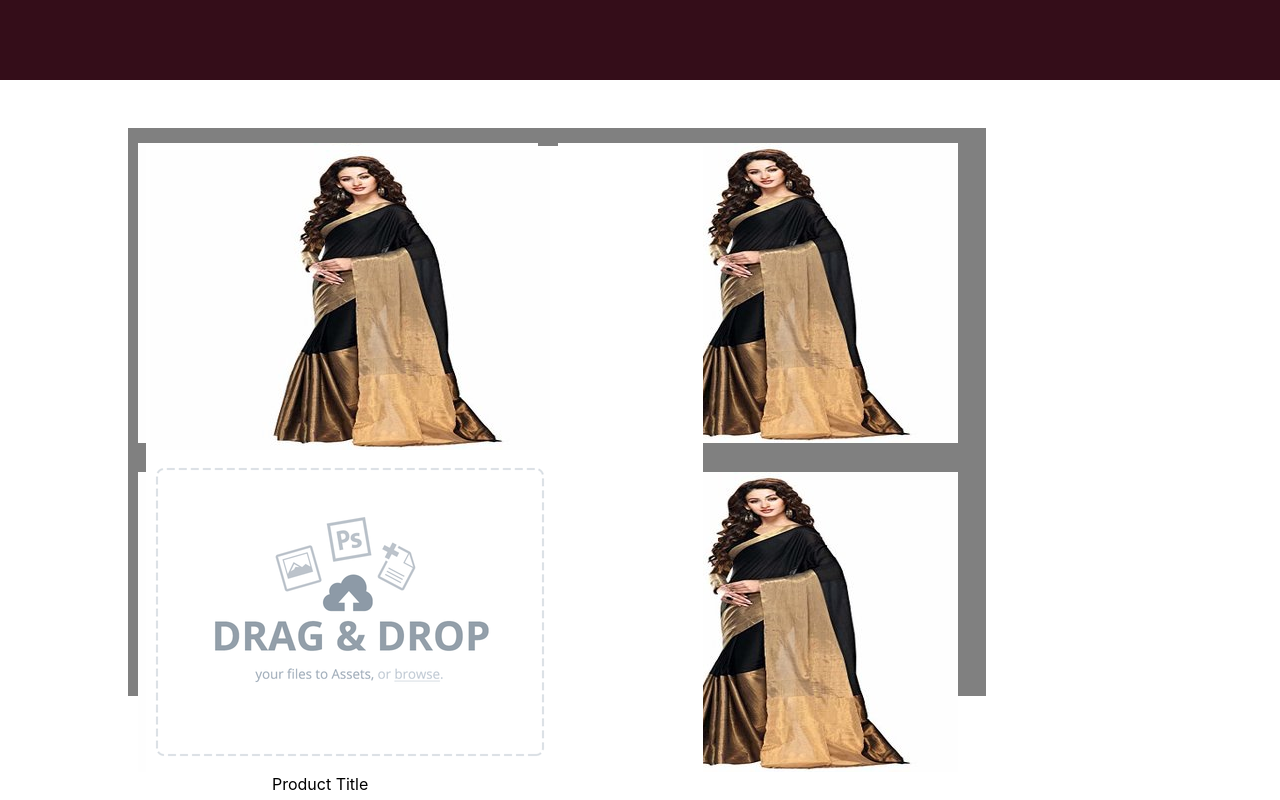
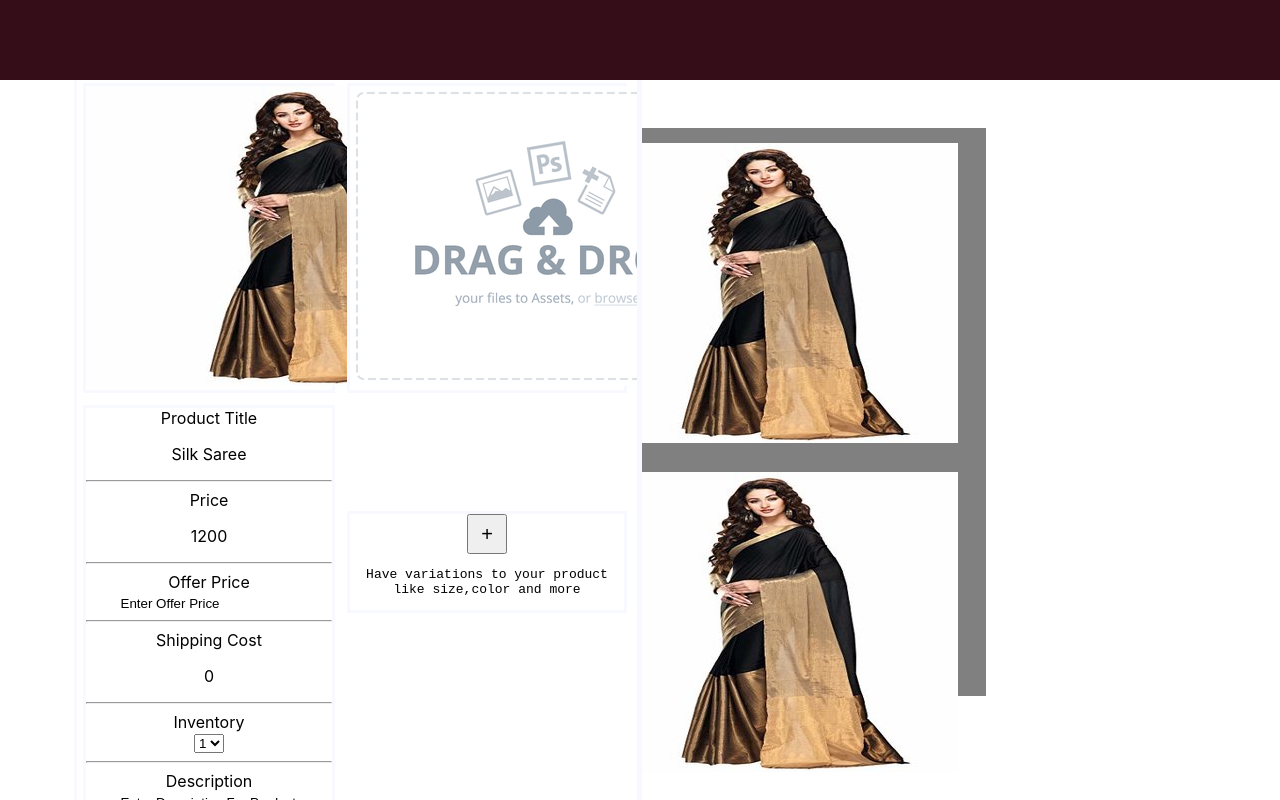
Before and after one commit to kathishivaramreddy/DevathonUIAssignment, a React (Create React App) app: page / in a window 1280 px wide. Both pictures are taken after a click on the element 338 px from the left and 292 px from the top of the page. Shown: the top 800 px of the page. Built offline with nearby package versions, Linux system fonts and the light colour scheme.

Commit message:
Adding css so that productedit UI opens inplace

```diff
--- a/src/ProductList.css
+++ b/src/ProductList.css
@@ -19,41 +19,46 @@
     clear: both;
 }
 .productdetails{
-    display: block; /* Hidden by default */
-    position: absolute; /* Stay in place */
-    z-index: 1; /* Sit on top */
-    padding:auto; /* Location of the box */
-    left: 18px;
-    top: 18px;
-    width: 65%; /* Full width */
-    height: auto; /* Full height */
+    display: block;
+    position: absolute;
+    z-index: 1;
+    width: 66%;
+    height: auto;
     overflow: auto;
     background-color: white;
-
+    border-style: solid;
+    border-color: ghostwhite;
+    box-shadow: 2px 2px ghostwhite;
 }
 
 .overlay{
-    animation: fadeIn 1s
+    animation: fadeIn 2.5s
 }
 
 .column2{
     float: left;
-    margin: 4px;
+    margin: 6px;
     position: relative;
-    width: auto;
+    width: 40%;
     height: auto;
     cursor: pointer;
+    border-style: solid;
+    border-color: ghostwhite;
+}
+.productimage{
+    width :45%;
+}
+.details{
+    width :45%;
+}
+.dragdrop{
+    width:50%;
 }
 .variation{
-    /*position: absolute;*/
-    /*top:60%;*/
-    /*left:55%;*/
+    width:50%;
     margin-top: 20%;
-    margin-left: 15%;
 }
-.details{
-    margin-left: 15%;
-}
+
 button{
     width: 40px;
     height: 40px;
--- a/src/ProductList.js
+++ b/src/ProductList.js
@@ -9,14 +9,21 @@ export class ProductList extends React.Component{
         super(props)
         this.state = {
             showDetails: false,
-            productId:1
+            productId:1,
+            top:0,
+            left:0,
         }
         this.openProductBox = this.openProductBox.bind(this)
         this.closeProductBox = this.closeProductBox.bind(this)
     }
 
     openProductBox(id){
-        this.setState({showDetails:true,productId:id})
+
+        const offsets = document.getElementById(`id${id}`).getBoundingClientRect();
+        const top = offsets.top-172;
+        const left = offsets.left-172;
+        this.setState({showDetails:true,productId:id,top:top-10,left:left-10})
+
     }
 
     closeProductBox(){
@@ -24,21 +31,22 @@ export class ProductList extends React.Component{
     }
 
     render(){
-        const productList = allProducts().products.map( product =>
-            <div className="column" onClick={() => this.openProductBox(product.productid)}>
+        const productList = allProducts().products.map( (product,index) =>
+            <div id={`id${index+1}`}className="column" onClick={() => this.openProductBox(product.productid)}>
                 <img className="product" src={require(`./images/${product.image}`)} alt="productimage"/>
             </div>)
 
         const productDetails= allProducts().products.filter(product => product.productid === this.state.productId)
             .map( product =>
               <div className="overlay">
-                <div className="productdetails">
+                <div className="productdetails" style={{left: this.state.left,
+                    top:this.state.top}}>
 
-                    <div className="column2">
+                    <div className="column2 productimage">
                         <img className="product" src={require(`./images/${product.image}`)} alt="productimage"/>
                     </div>
 
-                    <div className="column2">
+                    <div className="column2 dragdrop">
                         <img className="imageupload" src={require(`./images/draganddrop.png`)} alt="uploadimage" />
                     </div>
                     <ProductDetails product={product}/>
--- a/src/allProducts.js
+++ b/src/allProducts.js
@@ -5,7 +5,7 @@ const allProducts = () => {
                     {productid:3,image:"1.jpeg",title:"Georgette Saree",price:1800},
                     {productid:4,image:"1.jpeg",title:"Embellished Saree",price:2000},
                     {productid:5,image:"1.jpeg",title:"Royal Saree",price:1000},
-                    {productid:6,image:"1.jpeg",title:"Rajput Saree",price:1500},
+                    {productid:6,image:"1.jpeg",title:"Rajput Saree",price:1500}
                     ]
     }
 }
```
